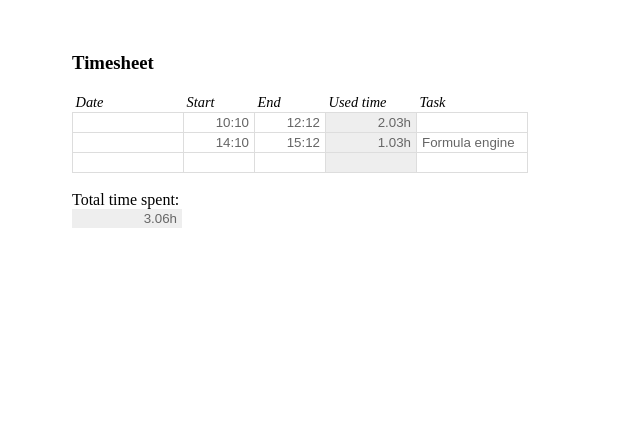
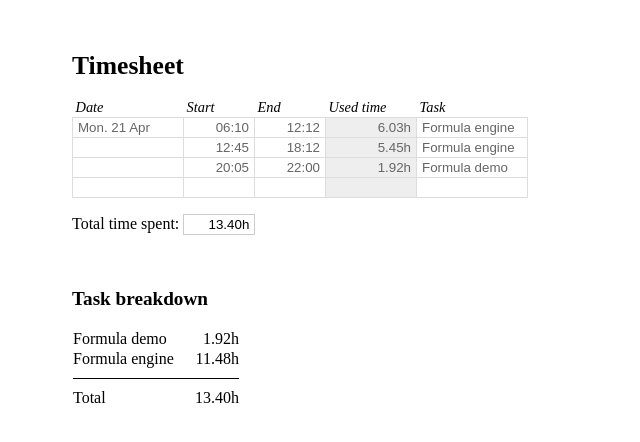
Before and after one commit to rosell-dk/formula, a plain HTML site: page demos/timesheet.html in a window 1280 px wide. Shown: the whole page, without its empty margins (0-640 px from the left). Drawn offline with nearby package versions, Linux system fonts and the light colour scheme.

Commit message:
added task breakdown and changed the dot referencetype

```diff
--- a/demos/timesheet.html
+++ b/demos/timesheet.html
@@ -15,8 +15,8 @@
   <script src="../library/datatypes/boolean.js"></script>
   <script src="../library/datatypes/number.js"></script>
 
-  <script src="../library/widgets/calculatedfield.js"></script>
-  <script src="../library/widgets/formattedfield.js"></script>
+  <script src="../library/widgets/cell.js"></script>
+  <script src="../library/widgets/cell.js"></script>
 
   <script>
 
@@ -54,8 +54,8 @@
   }
 
   function fieldValue($elm) {
-    if ($elm.hasClass('formatted-field')) {
-      return $elm.formattedfield('getValue');
+    if ($elm.hasClass('cell')) {
+      return $elm.cell('getValue');
     }
     return $elm.val();
   }
@@ -68,6 +68,49 @@
         result += numVal(fieldValue($(this)));
       });
       return result;
+    }],
+    ['$BREAKDOWN', function($usedTimes, $tasks) {
+      var taskTimes = {};
+      var tasks = [];
+      for (var i=0; i<$tasks.length; i++) {
+        var task = $tasks[i].value;
+        if (task == '') {
+          task = 'Unspecified';
+        }
+
+        if (taskTimes[task] === undefined) {
+          taskTimes[task] = 0;
+          tasks.push(task);
+        }
+      }
+      for (var i=0; i<$usedTimes.length; i++) {
+//        var formattedTime = $usedTimes[i].value;
+        var usedTime = fieldValue($($usedTimes[i]));
+        if (usedTime != '') {
+          var task = $($usedTimes[i]).closest('tr').find('[data-colname=task]').val();
+          if (task == '') {
+            task = 'Unspecified';
+          }
+          taskTimes[task] += usedTime;
+        }
+      }
+      tasks.sort();
+      var total = 0;
+      var text = '<table>';
+      for (var i=0; i<tasks.length; i++) {
+        var task = tasks[i];
+        if (taskTimes[task] == 0) {
+          continue;
+        }
+        total += taskTimes[task];
+        text += '<tr><td>' + task + '</td><td>' + factoryHoursFormatter(taskTimes[task]) + '</td></tr>';
+      }
+      text += '<tr><td colspan=2><hr></td></tr>';
+      text += '<tr><td>Total</td><td>' + factoryHoursFormatter(total) + '</td></tr>';
+      text += '</table>';
+      $('#breakdown-output').html(text);
+
+      return '';
     }],
     ['USEDTIME', function(startTime, endTime) {
       //IF(AND(SIMPLETIME_IS_VALID(SIMPLETIME_PARSE(row:endtime)),SIMPLETIME_IS_VALID(SIMPLETIME_PARSE(row:starttime))),SIMPLETIME_SUBTRACT(SIMPLETIME_PARSE(row:endtime),SIMPLETIME_PARSE(row:starttime)), "")
@@ -85,8 +128,8 @@
     if (text.substr(0,4) != 'row:') return
     var columnClass = text.substr(4);
 
-    var $calculatedField = formulaObj.backReference;
-    var $elm = $calculatedField.closest('tr').find('.' + columnClass);
+    var $cell = formulaObj.backReference;
+    var $elm = $cell.closest('tr').find('.' + columnClass);
 
     if ($elm.length == 0) {
       return '#REF error';
@@ -105,22 +148,26 @@
   });
 
   // Add "." reference-parser, which can reference SEVERAL cells
-  // It returns an array with the cell values
+  // getValue returns a jquery object containing matched elements.
+  // If you are going to have dynamic HTML, which will cause match to change,
+  // you will have to run "unbindReferences()" on the cell widget / formula before the change,
+  // and "bindReferences()" after the change
   Formula.addParser(function(text, formulaObj) {
     if (text[0] != '.') return
     var className = text.substr(1);
 
-    var $elements = $(text);
+    var $elementsWithChangeHandlers;
 
     return {
       getValue: function () {
-        return $elements;
+        return $(text);
       },
       setChangeCallback: function(changeCallback) {
-        $elements.on("change", changeCallback);
+        $elementsWithChangeHandlers = $(text);
+        $elementsWithChangeHandlers.on("change", changeCallback);
       },
       removeChangeCallback: function(changeCallback) {
-        $elements.off("change", changeCallback);
+        $elementsWithChangeHandlers.off("change", changeCallback);
       }
     }
   });
@@ -129,7 +176,7 @@
     $row = $('#template_row').clone();
     $row.removeAttr('id');
 
-    $row.find( ".starttime" ).add($row.find( ".endtime" )).formattedfield( {
+    $row.find( ".starttime" ).add($row.find( ".endtime" )).cell( {
       formatter: timeOrEmptyFormatter,
       deformatter: timeOrEmptyDeformatter,
 //      value: new SimpleTime(10,10)
@@ -137,7 +184,7 @@
 
     $row.appendTo('#sheet');
 
-    $row.find( ".usedtime" ).calculatedfield( {
+    $row.find( ".usedtime" ).cell( {
       formula: 'USEDTIME(row:starttime,row:endtime)',
 //      formula: 'SUM(1,2)',
       formatter: factoryHoursFormatter,
@@ -150,7 +197,10 @@
 
     // Passivate the field, so it doesn't need to recalculate
     // each time a dependent field is added
-    $( "#total" ).calculatedfield('unbindReferences');
+    $( "#total" ).cell('unbindReferences');
+    $( "#breakdown" ).cell('unbindReferences');
+
+    $(document).off('change', addRowIfNeeded);
 
     // Remove all rows after the template row
     $( "#sheet tr#template_row ~ tr" ).remove();
@@ -158,7 +208,7 @@
     for (var row=0; row<data.length; row++) {
       var rowData = data[row];
 
-      $row = addRow(rowData);
+      $row = addRow();
 
       // We actually let the template row define what data to look for.
       // (setting the "data-data" attribute is a signal to getSheetData and setSheetData that a
@@ -166,8 +216,8 @@
       $row.find('input[data-data][data-colname]').each(function() {
         var colname = $(this).attr('data-colname');
         if (rowData[colname]) {
-          if ($(this).hasClass('formatted-field')) {
-            $(this).formattedfield('setValueFromFormattedValue', rowData[colname]);
+          if ($(this).hasClass('cell')) {
+            $(this).cell('setValueFromFormattedValue', rowData[colname]);
           }
           else {
             $(this).val(rowData[colname]);
@@ -176,11 +226,19 @@
       });
     }
 
+    addRow();
+
     $('#sheet').find('input').trigger('change');
 
     // Now, activate it again, and recalculate
-    $( "#total" ).calculatedfield('bindReferences');
-    $( "#total" ).calculatedfield('calc');
+    $( "#total" ).cell('bindReferences');
+    $( "#total" ).cell('calc');
+
+    $( "#breakdown" ).cell('bindReferences');
+    $( "#breakdown" ).cell('calc');
+
+    $(document).on('change', addRowIfNeeded);
+
   }
 
   // Get sheet data.
@@ -197,7 +255,7 @@
       var emptyRow = true;
       $(this).find('input[data-data][data-colname]').each(function() {
         var colname = $(this).attr('data-colname');
-//       var value = $(this).formattedfield('getValue');
+//       var value = $(this).cell('getValue');
 
         var formattedValue = $(this).val();
         if (formattedValue != '') {
@@ -213,25 +271,36 @@
     return data;
   }
 
+  function addRowIfNeeded(e) {
+    if ($(e.target).closest('tr').is(':last-child')) {
+
+      $( "#total" ).cell('unbindReferences');
+      $( "#breakdown" ).cell('unbindReferences');
+
+      addRow();
+
+      $( "#total" ).cell('bindReferences');
+      $( "#breakdown" ).cell('bindReferences');
+
+    }
+  }
+
   $(function() {
 
 
 
-    $( "#total" ).calculatedfield( {
+    $( "#total" ).cell( {
 //      formula: 'SUM(#ex1,FIELD_VALUE(#ex2.element))',
       formula: '$SUM(.usedtime)',
       formatter: factoryHoursFormatter
     });
 
-    $(document).on('change', function(e) {
-      if ($(e.target).closest('tr').is(':last-child')) {
-        addRow();
-        $( "#total" ).calculatedfield( "option", {
-          formula: '$SUM(.usedtime)'
-        });
+    $( "#breakdown" ).cell( {
+      formula: '$BREAKDOWN(.usedtime, .task)',
+    });
 
-      }
-    });
+
+    $(document).on('change', addRowIfNeeded);
 
     $(document).on('keydown', function(e) {
       var $target = $(e.target);
@@ -257,9 +326,15 @@
 //    addRow();
 
     setSheetData([
-      {starttime:'10:10', endtime:'12:12'},
-      {task:'Formula engine', starttime:'14:10', endtime:'15:12'},
+      {date: 'Mon. 21 Apr', starttime:'6:10', endtime:'12:12', task:'Formula engine'},
+      {starttime:'12:45', endtime:'18:12', task:'Formula engine'},
+      {starttime:'20:05', endtime:'22:00', task:'Formula demo'},
     ]);
+
+/*    setSheetData([
+      {starttime:'10:10', endtime:'12:12', task:'Formula engine'},
+    ]);*/
+
 
     console.log(getSheetData());
     console.log(JSON.stringify(getSheetData()));
@@ -269,33 +344,37 @@
   </script>
 <style>
   body {max-width: 1200px; padding:2% 5%}
-  input {width: 100px; border: 0; padding:2px 5px; display: block;}
+  input {width: 100px; border: 1px solid #ccc; padding:2px 5px;}
+
+  pre {font-family:monospace; padding: 10px; border: 1px solid #666; background-color: #eee}
+  table {border-collapse: collapse;}
+  h1 {font-size: 1.6em}
+  h3 {font-size: 1.2em}
+
+  /* Sheet */
+  #sheet input {display: block; border: 0px solid gold}
   input.starttime, input.endtime, input.usedtime, #total {text-align: right;}
   input.starttime, input.endtime {width: 60px;}
   input.usedtime {width: 80px;}
   input.category {width: 240px}
-  pre {font-family:monospace; padding: 10px; border: 1px solid #666; background-color: #eee}
-  input[readonly] {background-color: #eee}
-  table {border-collapse: collapse;}
-  td { border: 1px solid #ddd}
-  th {text-align: left; font-weight: normal; font-style: italic; font-size: 0.9em; padding-left: 3px}
-  td {vertical-align: top; padding:0}
-  td pre {margin-top: 0px}
+  input#total {width: 60px}
+  #sheet td { border: 1px solid #ddd; vertical-align: top; padding:0}
+  #sheet th {text-align: left; font-weight: normal; font-style: italic; font-size: 0.9em; padding-left: 3px}
+  #sheet td pre {margin-top: 0px}
+  #sheet input {background-color: white;color: #666;}
+  #sheet input[readonly] {background-color: #eee}
+  #template_row {display: none;}
 
-  input {
-    background-color: white;
-    color: #666;
-  }
-  #template_row {
-    display: none;
-  }
-
-
+  /* task breakdown */
+  #breakdown-output table {}
+  #breakdown-output td {padding-right: 20px}
+  #breakdown-output td:last-child {text-align:right}
+  #breakdown-output hr {height: 1px; border:none; background-color: black}
 </style>
 
 </head>
 <body>
-<h3>Timesheet</h3>
+<h1>Timesheet</h1>
 <table id="sheet">
   <tr>
     <th>Date</th>
@@ -313,7 +392,13 @@
   </tr>
 </table>
 
+<p>
+Total time spent: <input id="total"></input>
+</p>
 <br>
-Total time spent: <input id="total"></input>
+<h3>Task breakdown</h3>
+<div id="breakdown-output"></div>
+<input id="breakdown" type="hidden"></textarea>
+
 </body>
 </html>
```
